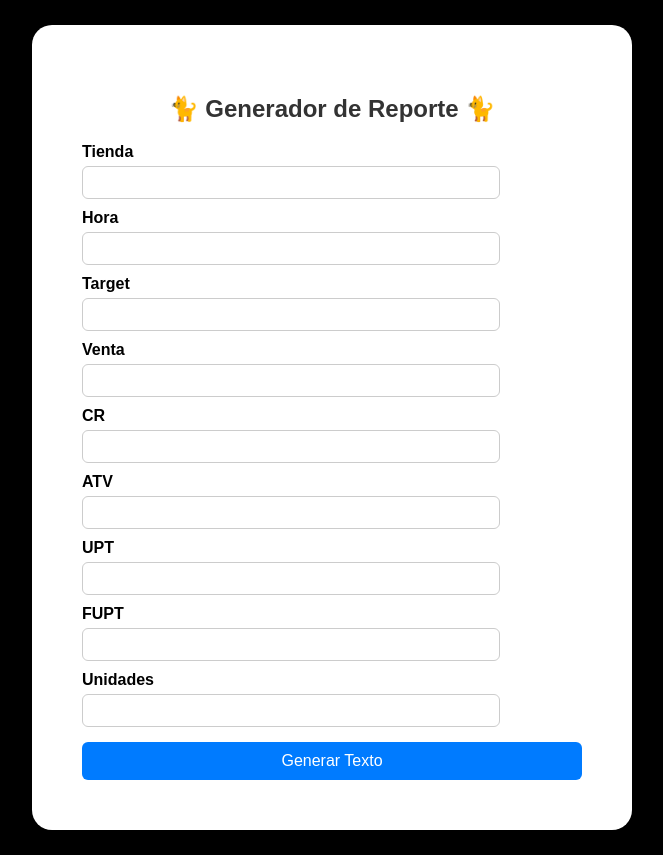
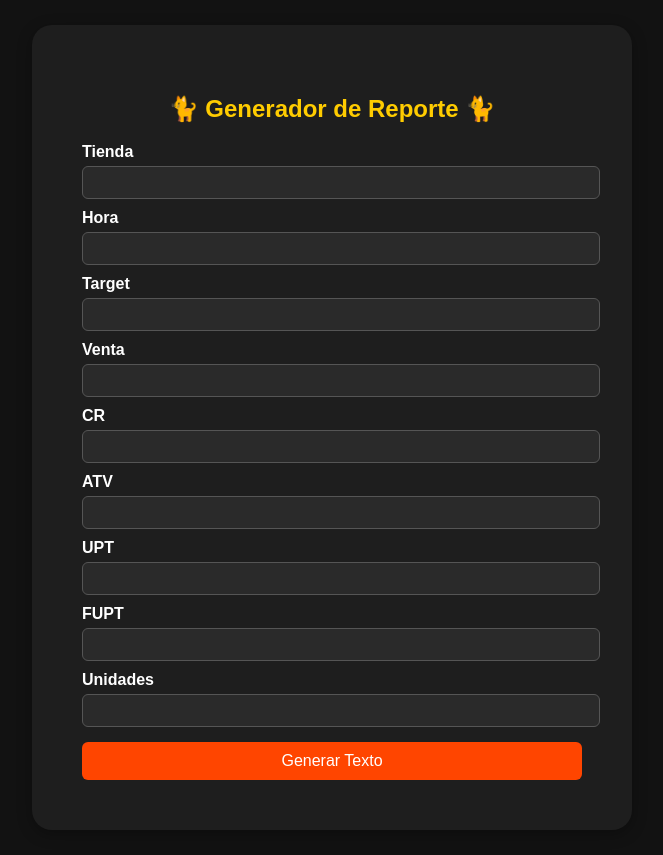
Before and after one commit to abduladad/hxh, a plain HTML site: page index.html in a window 1280 px wide. Shown: the whole page, without its empty margins (308-971 px from the left). Drawn offline with Linux system fonts and the light colour scheme.

Commit message:
Update index.html

```diff
--- a/index.html
+++ b/index.html
@@ -7,35 +7,43 @@
   <style>
     body {
       font-family: Bahnschrift, sans-serif;
-      background: #000000;
+      background: #121212; /* fondo negro oscuro */
       margin: 0;
       padding: 25px;
+      color: #ffffff;
+    }
 
-    }
     .container {
       max-width: 500px;
       margin: auto;
-      background: white;
+      background: #1e1e1e; /* contenedor gris oscuro */
       padding: 50px;
       border-radius: 20px;
-      box-shadow: 0 4px 10px rgba(0,0,0,0.1);
+      box-shadow: 0 4px 15px rgba(0,0,0,0.3);
     }
+
     h2 {
       text-align: center;
-      color: #333;
+      color: #ffcc00; /* amarillo para destacar */
     }
+
     label {
       font-weight: bold;
       display: block;
       margin-top: 10px;
+      color: #ffffff;
     }
+
     input {
-      width: 80%;
+      width: 100%;
       padding: 8px;
       margin-top: 5px;
-      border: 1px solid #ccc;
+      border: 1px solid #555555;
       border-radius: 6px;
+      background: #2a2a2a;
+      color: #ffffff;
     }
+
     button {
       margin-top: 15px;
       padding: 10px;
@@ -44,21 +52,34 @@
       border-radius: 6px;
       cursor: pointer;
       font-size: 16px;
+      transition: 0.3s;
     }
+
     .generate {
-      background: #007bff;
+      background: #ff4500; /* naranja vibrante */
       color: white;
     }
+
+    .generate:hover {
+      background: #e03e00;
+    }
+
     .copy {
-      background: #28a745;
+      background: #4caf50; /* verde vibrante */
       color: white;
     }
+
+    .copy:hover {
+      background: #3e8e41;
+    }
+
     .output {
       margin-top: 20px;
       white-space: pre-wrap;
-      background: #f1f1f1;
+      background: #2a2a2a;
       padding: 15px;
       border-radius: 6px;
+      color: #ffffff;
     }
   </style>
 </head>
@@ -102,7 +123,7 @@
 
   <script>
     function formatearMoneda(input) {
-      let valor = input.value.replace(/\D/g, ""); // solo números
+      let valor = input.value.replace(/\D/g, "");
       if (valor === "") {
         input.value = "";
         return;
@@ -111,7 +132,7 @@
     }
 
     function formatearPorcentaje(input) {
-      let valor = input.value.replace(/\D/g, ""); // solo números
+      let valor = input.value.replace(/\D/g, "");
       if (valor === "") {
         input.value = "";
         return;
```
